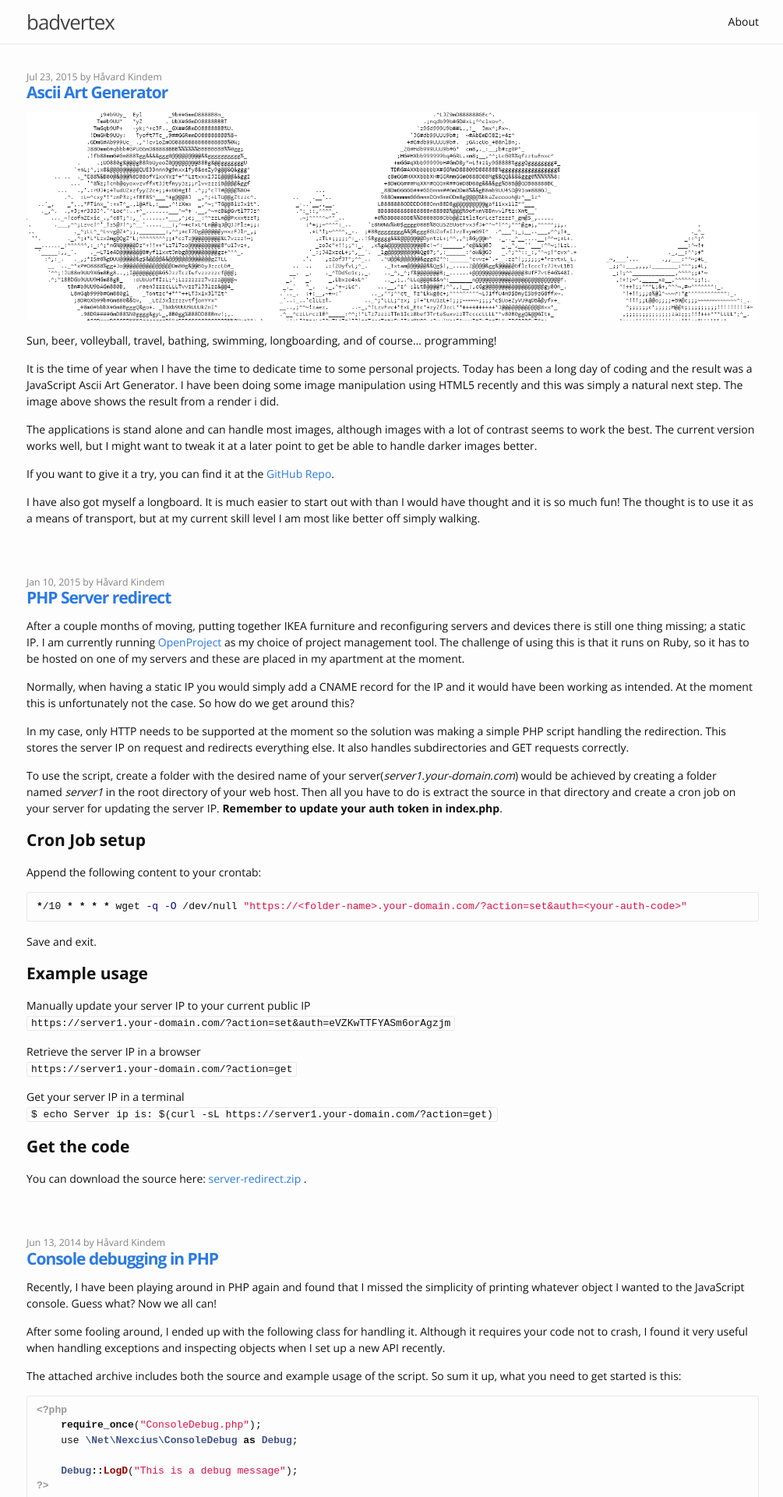
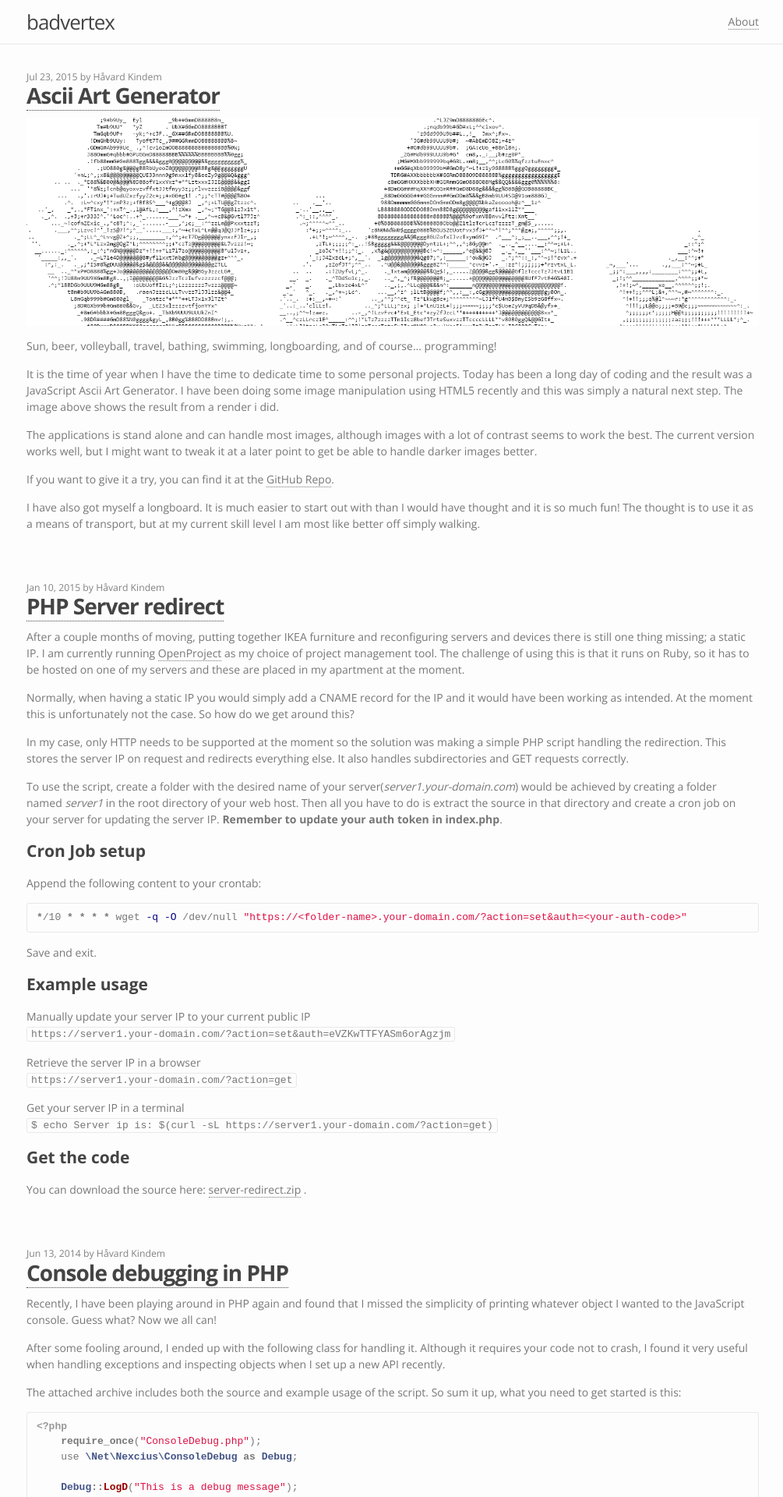
Before and after one commit to BadVertex/badvertex.github.io, a Jekyll site: the page built from index.html, in a window 1280 px wide. Shown: the top 1920 px of the page at 78% size, without its empty margins (136-1141 px from the left). Built offline with Jekyll 4.4.1, drawn with Linux system fonts in a browser that asks for light colours; the list of posts is cut into pages by our own code.

Commit message:
Design changes

```diff
--- a/_sass/_base.scss
+++ b/_sass/_base.scss
@@ -74,6 +74,7 @@
  */
 h1, h2, h3, h4, h5, h6 {
     font-weight: bold;
+    color: $header-color;
 }
 
 h1 { font-size: 2em; }
@@ -88,16 +89,12 @@
  * Links
  */
 a {
-    color: $brand-color;
+    color: inherit;
     text-decoration: none;
-
-    &:visited {
-        color: darken($brand-color, 15%);
-    }
+    border-bottom: 1px dotted;
 
     &:hover {
-        color: $text-color;
-        text-decoration: underline;
+        border-bottom: 1px solid;
     }
 }
 
--- a/_sass/_layout.scss
+++ b/_sass/_layout.scss
@@ -16,10 +16,12 @@
     letter-spacing: -1px;
     margin-bottom: 0;
     float: left;
+    border: 0;
+    color: $header-color;
 
-    &,
-    &:visited {
-        color: $grey-color-dark;
+    &:hover {
+        border: 0;
+        color: lighten($header-color, 25%);
     }
 }
 
@@ -200,10 +202,7 @@
     display: block;
     letter-spacing: -1px;
     line-height: 1;
-
-    @include media-query($on-laptop) {
-        font-size: 36px;
-    }
+    font-size: 2em;
 }
 
 .post-content {
--- a/css/main.scss
+++ b/css/main.scss
@@ -14,7 +14,8 @@
 
 $spacing-unit:     30px;
 
-$text-color:       #111;
+$text-color:       #777;
+$header-color:       #444;
 $background-color: #fdfdfd;
 $brand-color:      #2a7ae2;
 $brand-color-dark:      darken($brand-color, 10%);
```
